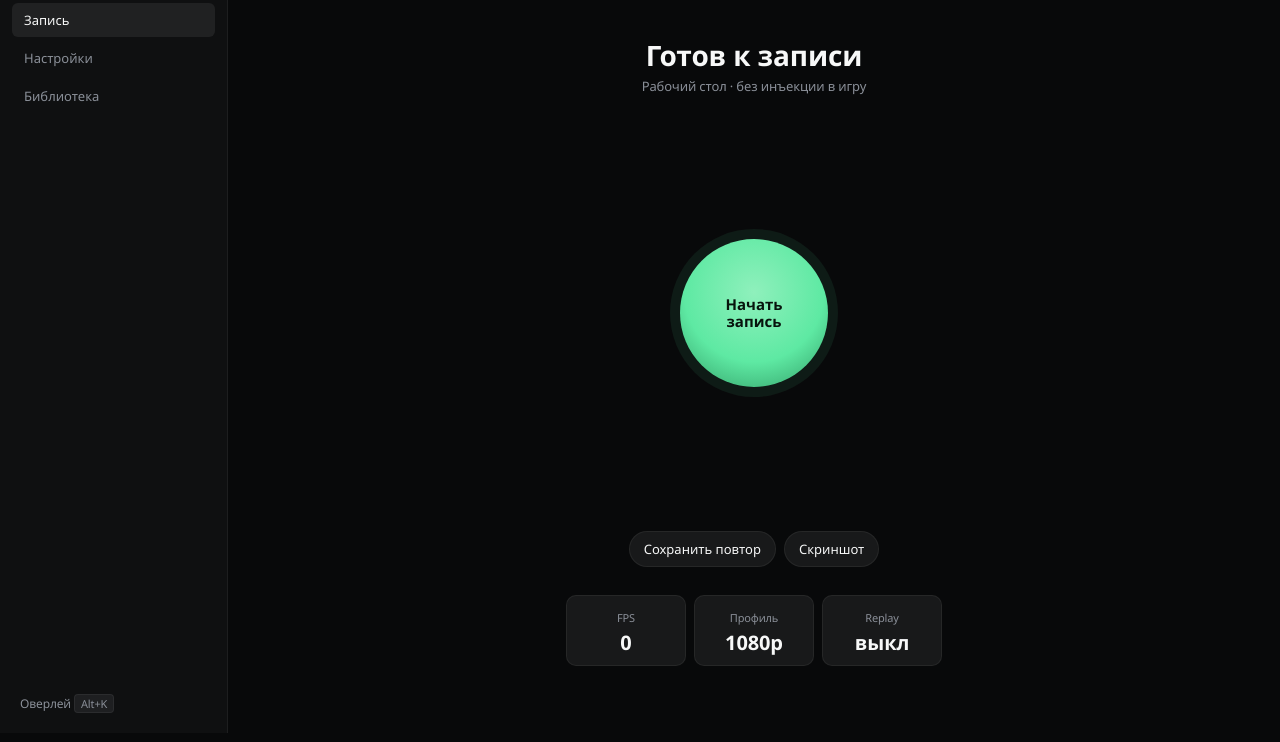
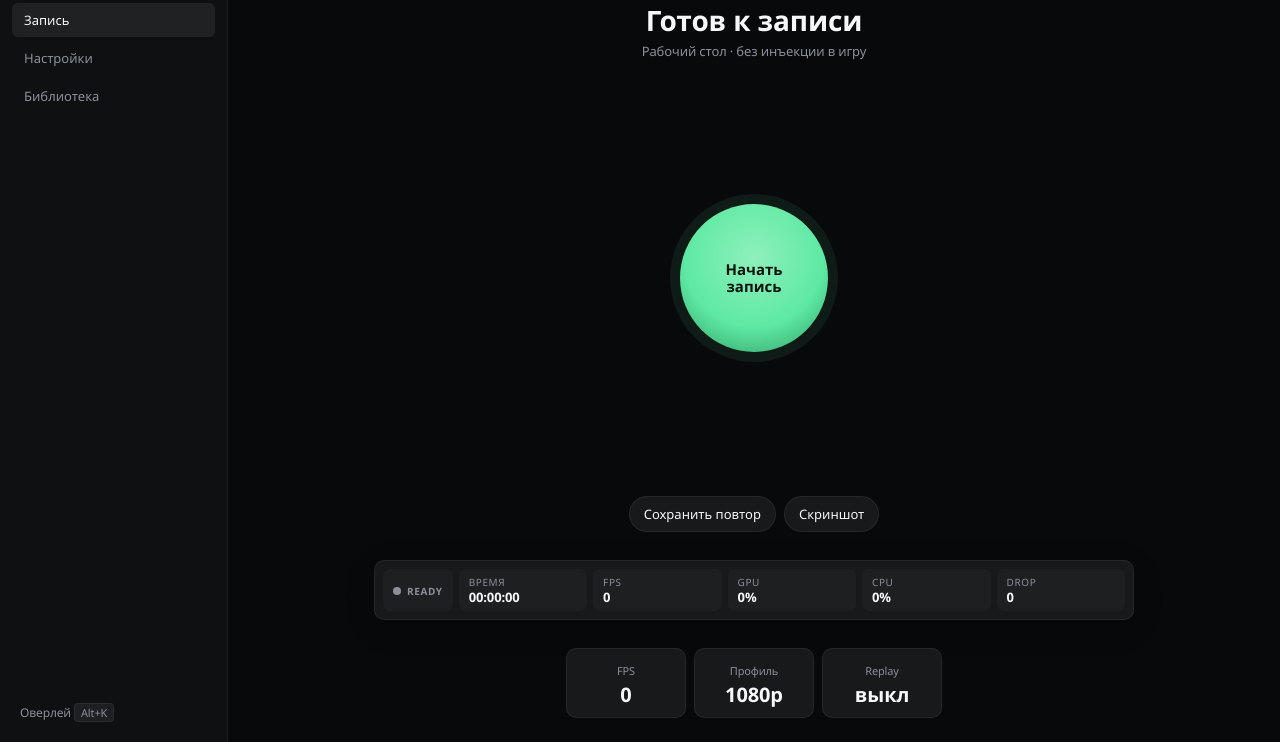
Before and after one commit to Kenkanekiqwe/kanekistreplay, a plain HTML site: page ui/index.html in a window 1280 px wide. Shown: the part 67-809 px from the top of the page. Drawn offline with Linux system fonts and the light colour scheme.

Commit message:
Add customizable recording performance bar

```diff
--- a/ui/index.html
+++ b/ui/index.html
@@ -85,6 +85,20 @@
   .rec-title b { display: block; font: 600 28px/1.1 "Segoe UI Variable Display", "Segoe UI", sans-serif; margin-bottom: 6px; }
   .rec-title span { color: var(--muted); }
   .quick { display: flex; gap: 8px; }
+  .recordbar {
+    width: min(760px, 100%); display: grid; grid-template-columns: auto 1fr repeat(4, minmax(78px, 1fr));
+    gap: 6px; padding: 8px; background: var(--panel); border: 1px solid var(--line);
+    border-radius: 10px; box-shadow: 0 8px 30px rgba(0,0,0,.16);
+  }
+  .recordbar .rb {
+    min-height: 42px; padding: 5px 10px; border-radius: 7px; background: var(--lift);
+    display: flex; flex-direction: column; justify-content: center;
+  }
+  .recordbar .rb span { color: var(--muted); font-size: 10px; text-transform: uppercase; letter-spacing: .06em; }
+  .recordbar .rb b { margin-top: 2px; font: 600 13px/1 "Segoe UI Variable Display", "Segoe UI", sans-serif; }
+  .recordbar .dot { width: 8px; height: 8px; border-radius: 50%; background: var(--muted); display: inline-block; margin-right: 6px; }
+  .recordbar.live .dot { background: var(--danger); box-shadow: 0 0 12px rgba(255,92,106,.7); }
+  .recordbar.live .rb:first-child b { color: var(--danger); }
   .stats { display: grid; grid-template-columns: repeat(3, 120px); gap: 8px; }
   .stat { background: var(--panel); border: 1px solid var(--line); border-radius: 10px; padding: 12px; text-align: center; }
   .stat span { color: var(--muted); font-size: 11px; }
@@ -182,6 +196,14 @@
             <button class="ghost" id="replayBtn">Сохранить повтор</button>
             <button class="ghost" id="shotBtn">Скриншот</button>
           </div>
+          <div class="recordbar" id="recordBar">
+            <div class="rb"><b><i class="dot"></i><span id="recordState">READY</span></b></div>
+            <div class="rb"><span>Время</span><b id="recordTime">00:00:00</b></div>
+            <div class="rb"><span>FPS</span><b id="barFps">0</b></div>
+            <div class="rb"><span>GPU</span><b id="barGpu">0%</b></div>
+            <div class="rb"><span>CPU</span><b id="barCpu">0%</b></div>
+            <div class="rb"><span>DROP</span><b id="barDrop">0</b></div>
+          </div>
           <div class="stats">
             <div class="stat"><span>FPS</span><b id="fpsVal">0</b></div>
             <div class="stat"><span>Профиль</span><b id="qualityVal">1080p</b></div>
@@ -253,6 +275,8 @@
   })();
   const qualityNames = ["720p", "1080p", "1440p", "4K", "Экран"];
   let capturing = 0;
+  let recordStartedAt = 0;
+  let recordTimer = 0;
   const host = () => window.chrome && chrome.webview;
   const post = (p) => { if (host()) host().postMessage(p); };
   const $ = (id) => document.getElementById(id);
@@ -266,6 +290,12 @@
     $("overlayKey").textContent = s.overlayHotkey || "Alt+K";
     $("statusText").textContent = s.status || "";
     $("statusPill").classList.toggle("rec", !!s.recording);
+    $("recordBar").classList.toggle("live", !!s.recording);
+    $("recordState").textContent = s.recording ? "REC" : (s.saving ? "SAVING" : "READY");
+    $("barFps").textContent = Math.round(s.fps || 0);
+    $("barGpu").textContent = Math.round(s.gpu || 0) + "%";
+    $("barCpu").textContent = Math.round(s.cpu || 0) + "%";
+    $("barDrop").textContent = s.dropped || 0;
     $("fpsVal").textContent = Math.round(s.fps || 0);
     $("qualityVal").textContent = s.qualityLabel || qualityNames[s.res || 0];
     $("replayVal").textContent = s.replay ? "вкл" : "выкл";
@@ -273,6 +303,8 @@
     rec.disabled = !!s.saving || !!s.starting;
     rec.innerHTML = s.saving ? "Сохраняю" : (s.starting ? "Запуск" : (s.recording ? "Стоп" : "Начать<br>запись"));
     $("recPad").classList.toggle("live", !!s.recording);
+    if (s.recording && !recordStartedAt) recordStartedAt = Date.now();
+    if (!s.recording && recordStartedAt) recordStartedAt = 0;
     $("recordHint").textContent = s.recording ? "Идёт запись" : "Готов к записи";
     $("replayBtn").disabled = !!s.saving;
     $("replay").checked = !!s.replay; $("mic").checked = !!s.mic;
@@ -292,6 +324,19 @@
     });
     if (s.library) renderLibrary(s.library);
   }
+  function updateRecordTimer() {
+    if (!recordStartedAt) {
+      $("recordTime").textContent = "00:00:00";
+      return;
+    }
+    const total = Math.max(0, Math.floor((Date.now() - recordStartedAt) / 1000));
+    const h = String(Math.floor(total / 3600)).padStart(2, "0");
+    const m = String(Math.floor((total % 3600) / 60)).padStart(2, "0");
+    const s = String(total % 60).padStart(2, "0");
+    $("recordTime").textContent = h + ":" + m + ":" + s;
+  }
+  setInterval(updateRecordTimer, 250);
+
   function fillDevices(select, devices, selected) {
     if (!select || !devices) return;
     const current = selected || "";
```
